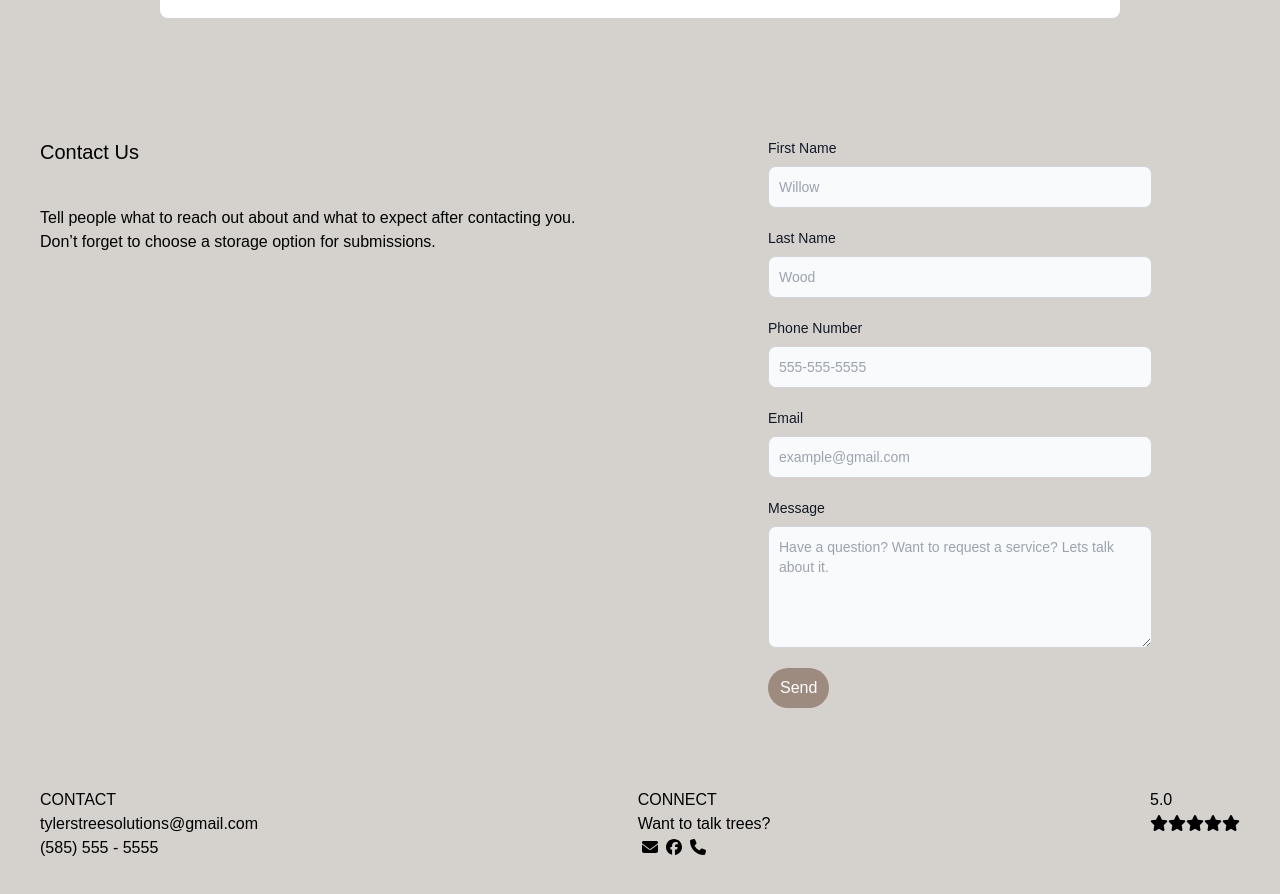
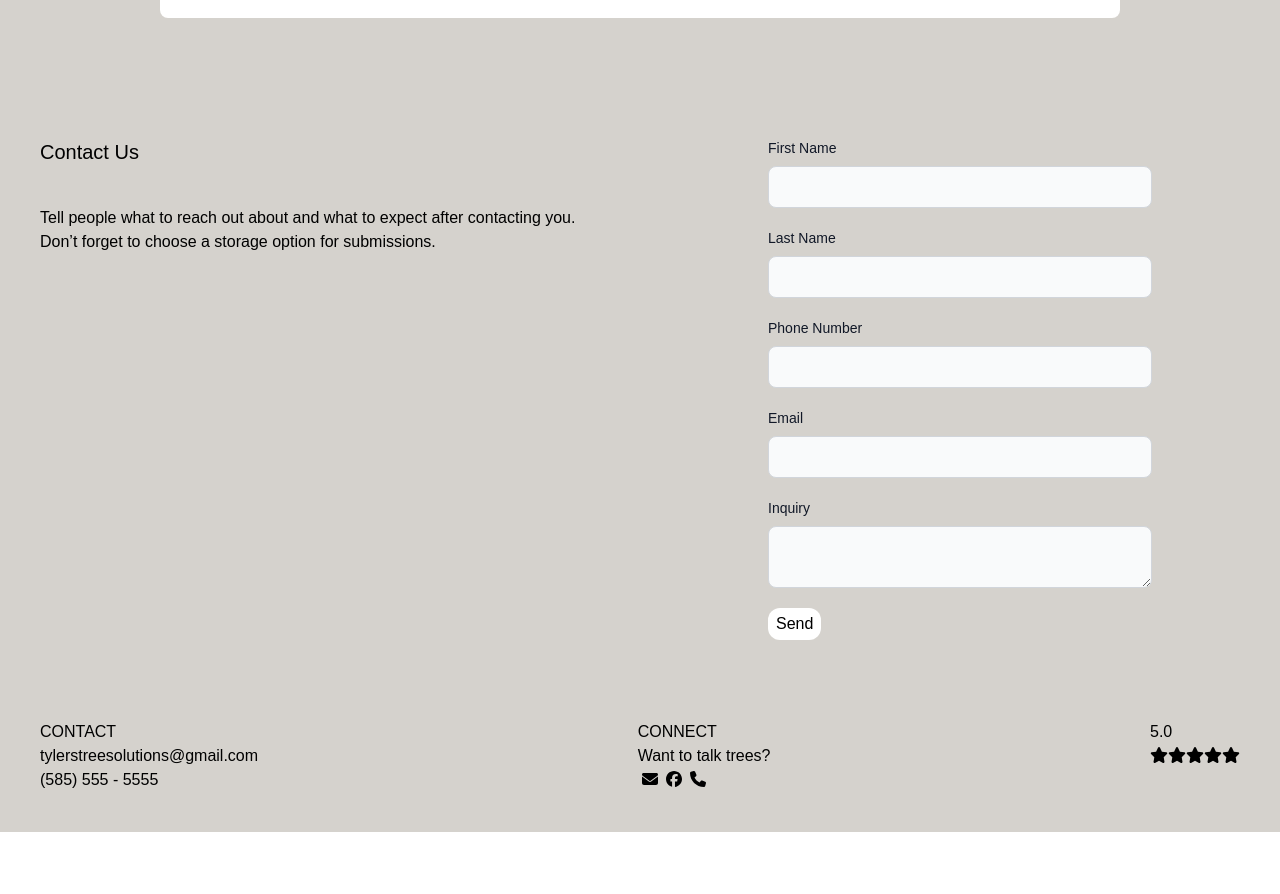
Before and after one commit to gmcclarin/tyler, a React (Create React App) app: page / in a window 1280 px wide. Shown: the part 2320-3214 px from the top of the page. After the commit the page ends 3152 px from the top, so only its background shows below. Built offline with nearby package versions, Linux system fonts and the light colour scheme; no server answers.

Commit message:
replace the formik form with input andtext area

```diff
--- a/src/components/Contact.js
+++ b/src/components/Contact.js
@@ -9,7 +9,7 @@ const initialValues = {
     lastName : "",
     phoneNumber : "",
     fromEmail : "",
-    message : ""
+    message1 : ""
 };
 
 const SignupSchema = Yup.object().shape({
@@ -20,7 +20,7 @@ const SignupSchema = Yup.object().shape({
     phoneNumber : Yup.string(),
     // validate the phone number somehow
     fromEmail: Yup.string().email('Invalid email').required('Required'),
-    message: Yup.string().required("What service would you like?")
+    message1: Yup.string().required("What service would you like?")
   });
 
   const serviceId = process.env.SERVICE_ID;
@@ -66,69 +66,77 @@ const Contact = () => {
                 resetForm({values : initialValues})
             }}
             >
-            {({values, errors, handleChange}) => (
-                <Form className="max-w-sm mx-auto m-10">
+            {({values, errors, handleChange, handleSubmit, touched, handleBlur, isSubmitting}) => (
+                <form onSubmit={handleSubmit}
+                className="max-w-sm mx-auto m-10"
+                >
                     <div className="mb-5">
                     <label htmlFor="firstName" className="block mb-2 text-sm font-medium text-gray-900 dark:text-white">First Name</label>
-                        <Field
-                        className="bg-gray-50 border border-gray-300 text-gray-900 text-sm rounded-lg focus:ring-blue-500 focus:border-blue-500 block w-full p-2.5  "
+                        <input
                             type="text"
                             name="firstName"
-                        id="firstName"
-                        placeholder="Willow" />
-                        <ErrorMessage name="firstName" component="div" />
+                            onChange={handleChange}
+                            onBlur={handleBlur}
+                            value={values.firstName}
+                            className="bg-gray-50 border border-gray-300 text-gray-900 text-sm rounded-lg focus:ring-blue-500 focus:border-blue-500 block w-full p-2.5  "
+                            />
+                {errors.firstName && touched.firstName && errors.firstName}
                 </div>
                 <div className="mb-5">
-                    <label for="LastName" className="block mb-2 text-sm font-medium text-gray-900 dark:text-white">Last Name</label>
-                        <Field
-                        className="bg-gray-50 border border-gray-300 text-gray-900 text-sm rounded-lg focus:ring-blue-500 focus:border-blue-500 block w-full p-2.5"
+                    <label htmlFor="lastName" className="block mb-2 text-sm font-medium text-gray-900 dark:text-white">Last Name</label>
+                        <input
                             type="lastName"
                             name="lastName"
-                        id="lastName"
-                        placeholder="Wood" />
-                        <ErrorMessage name="lastName" component="div" />
+                            onChange={handleChange}
+                            onBlur={handleBlur}
+                            value={values.lastName}
+                            className="bg-gray-50 border border-gray-300 text-gray-900 text-sm rounded-lg focus:ring-blue-500 focus:border-blue-500 block w-full p-2.5  "
+                            />
+                {errors.lastName && touched.lastName && errors.lastName}
                 </div>
                 <div className="mb-5">
                     <label htmlFor="phoneNumber" className="block mb-2 text-sm font-medium text-gray-900 dark:text-white">Phone Number</label>
-                        <Field
-                        className="bg-gray-50 border border-gray-300 text-gray-900 text-sm rounded-lg focus:ring-blue-500 focus:border-blue-500 block w-full p-2.5"
+                        <input
                             type="text"
                             name="phoneNumber"
-                        id="phoneNumber"
-                        placeholder="555-555-5555" />
-                        <ErrorMessage name="phoneNumber" component="div" />
+                            onChange={handleChange}
+                            onBlur={handleBlur}
+                            value={values.phoneNumber}
+                            className="bg-gray-50 border border-gray-300 text-gray-900 text-sm rounded-lg focus:ring-blue-500 focus:border-blue-500 block w-full p-2.5  "
+                            />
+                {errors.phoneNumber && touched.phoneNumber && errors.phoneNumber}
                 </div>
-                <div class="mb-5">
-                    <label htmlFor="fromEmail" class="block mb-2 text-sm font-medium text-gray-900 dark:text-white">Email</label>
-                        <Field
-                        className="bg-gray-50 border border-gray-300 text-gray-900 text-sm rounded-lg focus:ring-blue-500 focus:border-blue-500 block w-full p-2.5"
-                        type="email"
+                <div className="mb-5">
+                    <label htmlFor="fromEmail" className="block mb-2 text-sm font-medium text-gray-900 dark:text-white">Email</label>
+                        <input
+                            type="fromEmail"
                             name="fromEmail"
-                        id="fromEmail"
-                        placeholder="example@gmail.com" />
-                        <ErrorMessage name="fromEmail" component="div" />
+                            onChange={handleChange}
+                            onBlur={handleBlur}
+                            value={values.fromEmail}
+                            className="bg-gray-50 border border-gray-300 text-gray-900 text-sm rounded-lg focus:ring-blue-500 focus:border-blue-500 block w-full p-2.5  "
+                            />
+                {errors.fromEmail && touched.fromEmail && errors.fromEmail}
                 </div>
-                <div class="mb-5">
-                    <label htmlFor="message" class="block mb-2 text-sm font-medium text-gray-900 dark:text-white">Message</label>
+
+                <div className="mb-5">
+                    <label htmlFor="message1" className="block mb-2 text-sm font-medium text-gray-900 dark:text-white">Inquiry</label>
                         <textarea
-                        type="text"
-                        className="form-textarea mt-1 block w-full bg-gray-50 border border-gray-300 text-gray-900 text-sm rounded-lg focus:ring-blue-500 focus:border-blue-500 p-2.5"
-                        rows="5"
-                        placeholder="Have a question? Want to request a service? Lets talk about it."
-                        id="message"
-                        name="message"
-                        values={values.message}
-                        onChange={handleChange} >
-                        </textarea>
-
-                        <ErrorMessage name="message" component="div" />
+                            type="message1"
+                            name="message1"
+                            onChange={handleChange}
+                            onBlur={handleBlur}
+                            value={values.message1}
+                            className="bg-gray-50 border border-gray-300 text-gray-900 text-sm rounded-lg focus:ring-blue-500 focus:border-blue-500 block w-full p-2.5  "
+                            />
+                {errors.message1 && touched.message1 && errors.message1}
                 </div>
-                <button
-                type="submit"
-                className="rounded-full bg-dark text-white px-3 py-2">
+                <button type="submit"
+                disabled={isSubmitting}
+                className="bg-white text-black rounded-xl px-2 p-1">
                   Send
                 </button>
-                </Form>
+              </form>
             )}
             </Formik>
         </div>
```
Lines whose indentation alone changed are shown as unchanged.
